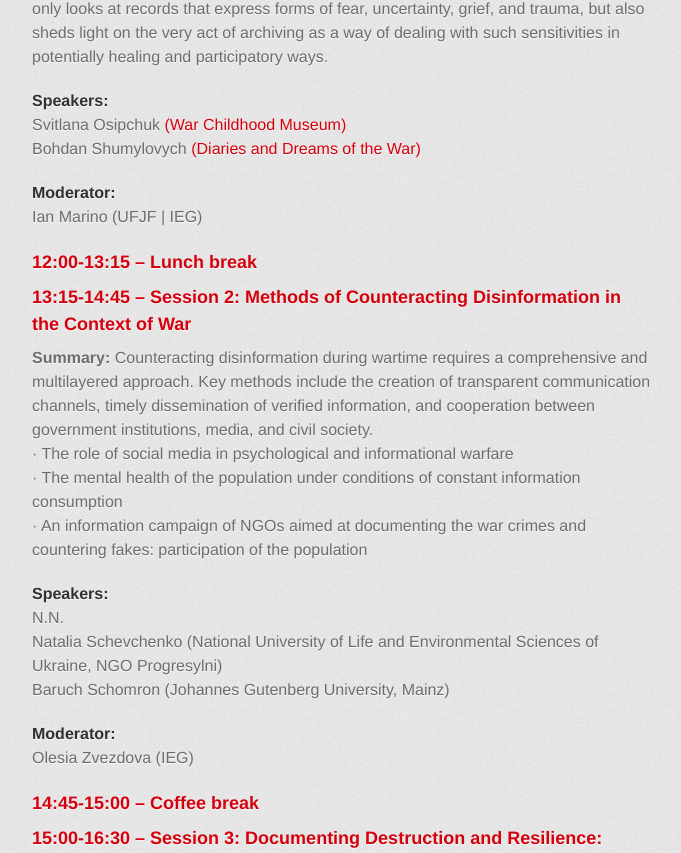
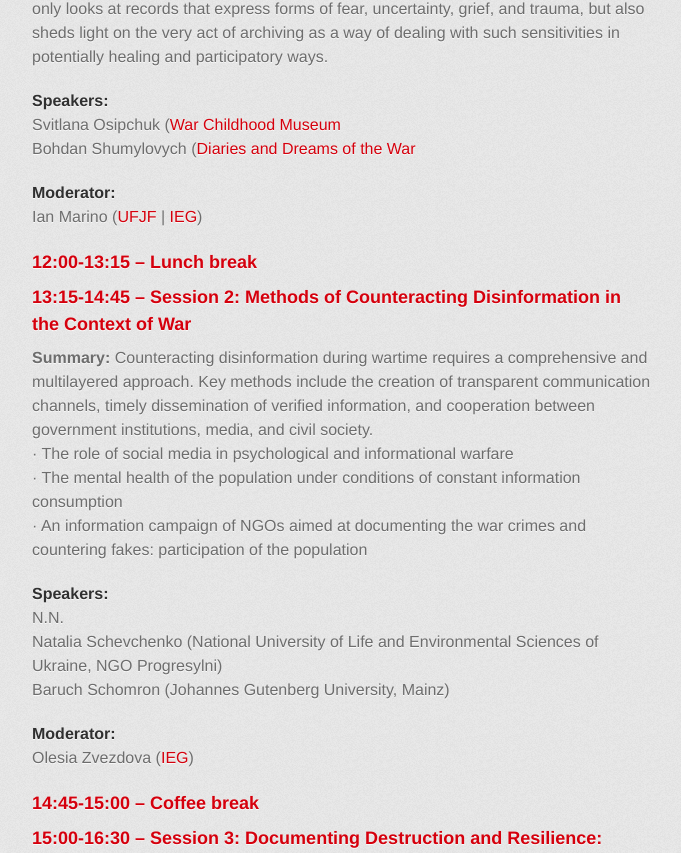
Before and after one commit to ieg-dhr/LivArch-Workshop_II, a Jekyll site: the page built from index.md, in a window 1280 px wide and 1400 px high, scrolled down 1100 px. Shown: the part 144-997 px from the top of the window, without its empty margins (298-979 px from the left). Built offline with Jekyll 4.4.1, drawn with Linux system fonts in a browser that asks for light colours; some web fonts are replaced; part of the change alters nothing that is shown; some of the changed text lies outside the part shown.

```diff
--- a/index.md
+++ b/index.md
@@ -17,16 +17,16 @@ Counting with specialists and representatives from leading Ukrainian archival in
 ### 10:00 – Onboarding
 #### Speakers:
 Thorsten Wübbena ([IEG](https://www.ieg-mainz.de/en/person/wuebbena/)) - Welcoming words
-Olesia Zvezdova ([IEG](https://www.ieg-mainz.de/fellow/dr-olesia-zvezdova/))   - The workshop (Concept and schedule)
+Olesia Zvezdova ([IEG](https://www.ieg-mainz.de/fellow/dr-olesia-zvezdova/)) - The workshop (Concept and schedule)
 
 ### 10:20-12:00 - Session 1: Sensitivities in the archive
 **Summary:** This session explores how sensitive topics permeate the collections of archives that have been created in the context of the war in Ukraine. The session not only looks at records that express forms of fear, uncertainty, grief, and trauma, but also sheds light on the very act of archiving as a way of dealing with such sensitivities in potentially healing and participatory ways.
 #### Speakers:
-Svitlana Osipchuk [(War Childhood Museum)](https://warchildhood.org/)
-Bohdan Shumylovych [(Diaries and Dreams of the War)](https://www.lvivcenter.org/en/researches/diaries-and-dreams-of-the-war-2/)
+Svitlana Osipchuk ([War Childhood Museum](https://warchildhood.org/)
+Bohdan Shumylovych ([Diaries and Dreams of the War](https://www.lvivcenter.org/en/researches/diaries-and-dreams-of-the-war-2/)
 
 #### Moderator:
-Ian Marino (UFJF | IEG)
+Ian Marino ([UFJF](https://www2.ufjf.br/ppghistoria-en/ian-kisil-marino/) | [IEG](https://www.ieg-mainz.de/en/person/marino/))
 
 ### 12:00-13:15 – Lunch break
 
@@ -41,7 +41,7 @@ Natalia Schevchenko (National University of Life and Environmental Sciences of U
 Baruch Schomron (Johannes Gutenberg University, Mainz)
 
 #### Moderator:
-Olesia Zvezdova (IEG)
+Olesia Zvezdova ([IEG](https://www.ieg-mainz.de/fellow/dr-olesia-zvezdova/))
 
 ### 14:45-15:00 – Coffee break
 
@@ -59,11 +59,11 @@ Kristina Trykhlib (Jagiellonian University, Yaroslav Mudryi National Law Univers
 Anatolii Iashchenko (Sapienza University of Rome)
 
 #### Moderator:
-Iuliia Iashchenko (IEG)
+Iuliia Iashchenko ([IEG](https://www.ieg-mainz.de/fellow/dr-iuliia-iashchenko/))
 
 ### 16:30-17:00 – Closing thoughts
 #### Speaker:
-Ian Marino (IEG)
+Ian Marino ([UFJF](https://www2.ufjf.br/ppghistoria-en/ian-kisil-marino/) | [IEG](https://www.ieg-mainz.de/en/person/marino/))
 
 ---
 
```
